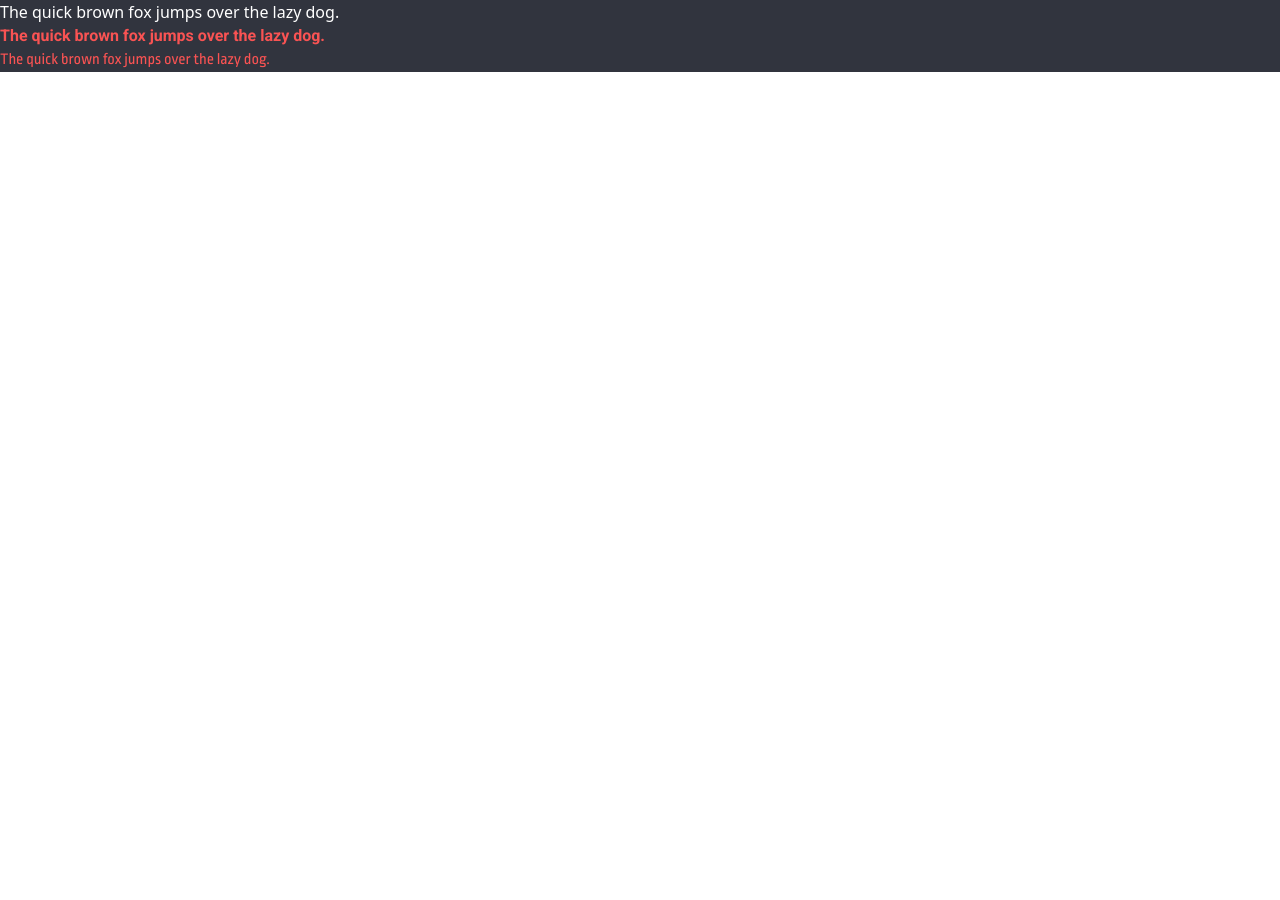
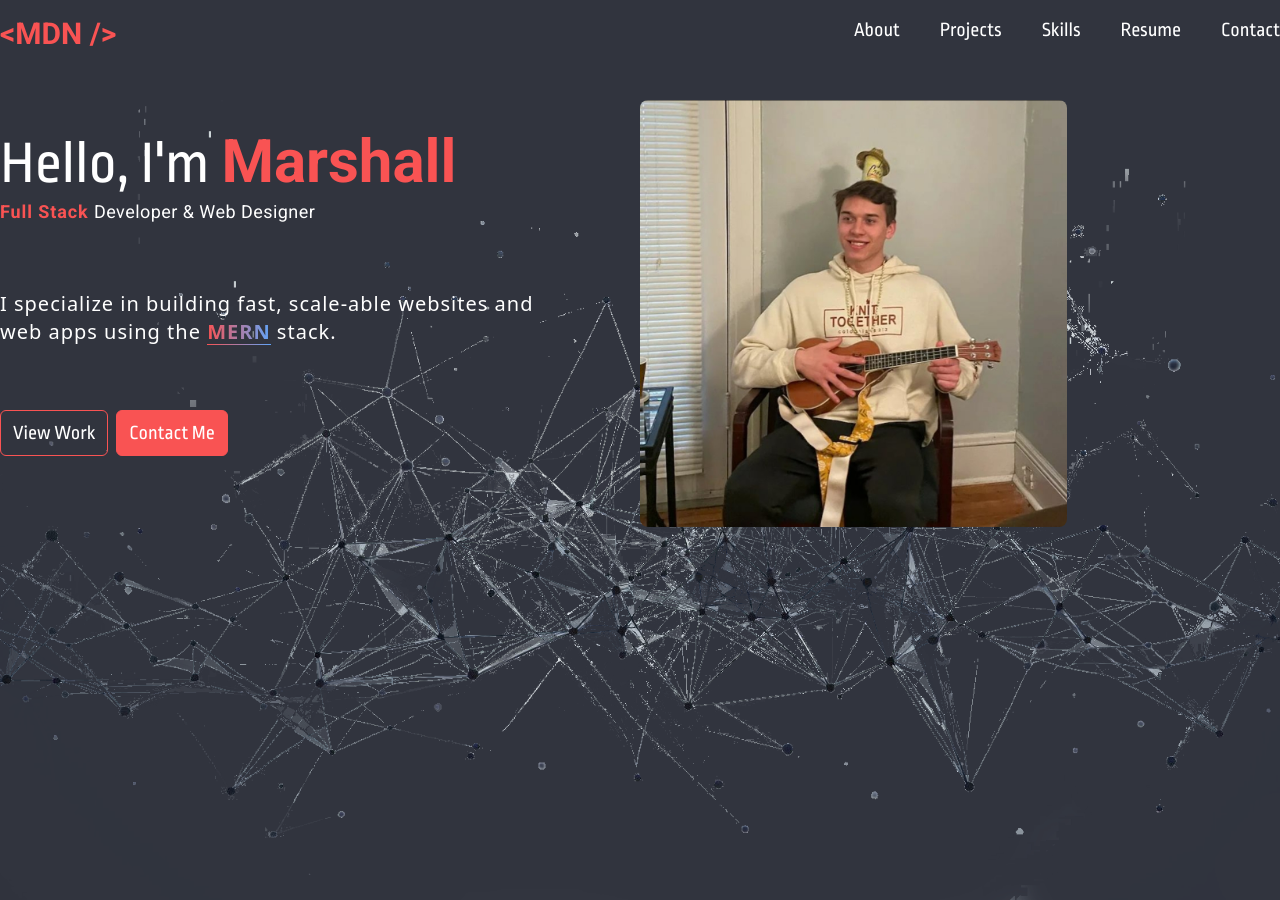
Before and after one commit to MarshallNickolauson/portfolio-website, a React (Vite) app: page / in a window 1280 px wide. Before the commit the page ends 800 px from the top, so only its background shows below. Built offline with nearby package versions, Linux system fonts and the light colour scheme.

Commit message:
hero section layout

```diff
--- a/src/App.jsx
+++ b/src/App.jsx
@@ -1,13 +1,16 @@
-
+import HeroSection from "./components/HeroSection"
+import Navbar from "./components/Navbar"
 
 function App() {
 
   return (
-    <div className="bg-mainGray">
-      <h1 className="text-white">The quick brown fox jumps over the lazy dog. </h1>
+    <>
+      {/* <h1 className="text-white">The quick brown fox jumps over the lazy dog. </h1>
       <h1 className="text-mainOrange font-roboto font-bold">The quick brown fox jumps over the lazy dog. </h1>
-      <h1 className="text-mainOrange font-ropa">The quick brown fox jumps over the lazy dog. </h1>
-    </div>
+      <h1 className="text-mainOrange font-ropa">The quick brown fox jumps over the lazy dog. </h1> */}
+      <Navbar />
+      <HeroSection />
+    </>
   )
 }
 
--- /dev/null
+++ b/src/components/HeroSection.jsx
@@ -0,0 +1,41 @@
+import React from 'react'
+import pic from '../assets/img/hero-pic.jpg'
+import backgroundImage from '../assets/img/hero-background.png'
+
+const HeroSection = () => {
+    return (
+        <div
+            className='mt-10 bg-cover bg-center bg-no-repeat h-screen'
+            style={{ backgroundImage: `url(${backgroundImage})` }}
+        >
+            <div className='container mx-auto'>
+                <div className='flex flex-row justify-between items-center'>
+                    <div className='space-y-16 mb-10 flex-1'>
+                        <div>
+                            <h1 className='text-white font-ropa text-6xl'>Hello, I'm<span className='text-mainOrange font-roboto font-bold ml-3'>Marshall</span></h1>
+                            <p className='text-mainOrange tracking-wider font-roboto font-bold text-lg mt-1'>Full Stack <span className='text-white font-normal tracking-wide'>Developer & Web Designer</span></p>
+                        </div>
+                        <p className='text-white tracking-wider text-xl'>I specialize in building fast, scale-able websites and <br /> web apps using the <span className='relative font-bold tracking-wider bg-gradient-to-r from-mainOrange to-blue-400 bg-clip-text text-transparent hover:cursor-pointer'>MERN<span className="absolute left-0 bottom-0 w-full h-[1px] bg-gradient-to-r from-mainOrange to-blue-400"></span></span> stack.</p>
+                        <div className='flex flex-row space-x-2'>
+                            <button className='font-ropa text-xl text-white px-3 py-2 border border-mainOrange rounded-md hover:bg-mainOrange transition duration-100'>
+                                View Work
+                            </button>
+                            <button className='font-ropa text-xl text-white px-3 py-2 border border-mainOrange rounded-md bg-mainOrange hover:bg-mainOrangeDark transition duration-100'>
+                                Contact Me
+                            </button>
+                        </div>
+                    </div>
+                    <div className='flex-1'>
+                        <img
+                        src={pic}
+                        alt="Marshall"
+                        className='w-8/12 max-w-full object-contain mx-auto rounded-lg float-left'
+                        />
+                    </div>
+                </div>
+            </div>
+        </div>
+    )
+}
+
+export default HeroSection
--- /dev/null
+++ b/src/components/Navbar.jsx
@@ -0,0 +1,22 @@
+import { NavLink } from 'react-router-dom'
+
+const Navbar = () => {
+    return (
+        <div>
+            <nav className='container mx-auto py-2 mt-2'>
+                <div className='flex flex-row justify-between'>
+                    <h1 className='font-roboto font-bold text-3xl text-mainOrange'>{"<MDN />"}</h1>
+                    <div className='space-x-10'>
+                        <a href='#about' className='font-ropa text-white text-xl hover:underline'>About</a>
+                        <a href='#projects' className='font-ropa text-white text-xl hover:underline'>Projects</a>
+                        <a href='#skills' className='font-ropa text-white text-xl hover:underline'>Skills</a>
+                        <a href='#resume' className='font-ropa text-white text-xl hover:underline'>Resume</a>
+                        <a href='#contact' className='font-ropa text-white text-xl hover:underline'>Contact</a>
+                    </div>
+                </div>
+            </nav>
+        </div>
+    )
+}
+
+export default Navbar
--- a/src/index.css
+++ b/src/index.css
@@ -1,3 +1,7 @@
 @tailwind base;
 @tailwind components;
 @tailwind utilities;
+
+body {
+    background-color: #31343E;
+}
--- a/tailwind.config.js
+++ b/tailwind.config.js
@@ -8,7 +8,8 @@ export default {
     extend: {
       colors: {
         mainGray: '#31343E',
-        mainOrange: '#F95353'
+        mainOrange: '#F95353',
+        mainOrangeDark: '#DE4A4A',
       },
       fontFamily: {
         roboto: ['Roboto', 'sans-serif'],
```
Also changed, not shown: src/assets/img/hero-background.png (added), src/assets/img/hero-pic.jpg (added).
